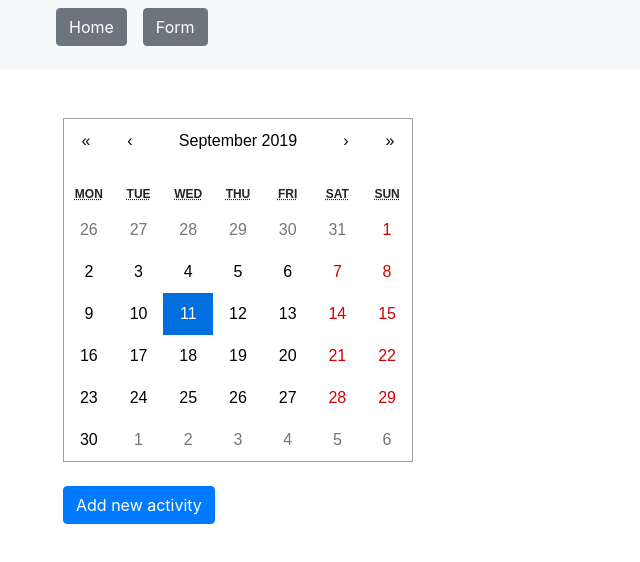
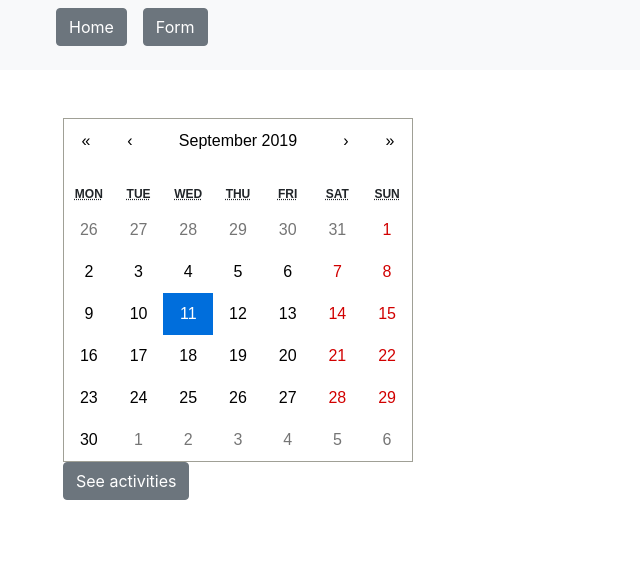
Before and after one commit to LolaEnBeta/WorkOutApp, a React (Create React App) app: page / in a window 1280 px wide. Shown: the top 562 px of the page, without its empty margins (0-640 px from the left). Built offline with nearby package versions, Linux system fonts and the light colour scheme.

Commit message:
Create a Link in CalendarPage that open new page

```diff
--- a/src/routers/CalendarPage.js
+++ b/src/routers/CalendarPage.js
@@ -1,5 +1,6 @@
 import React from 'react';
 import Calendar from 'react-calendar';
+import { Link } from "react-router-dom";
 
 class CalendarPage extends React.Component {
   constructor() {
@@ -12,7 +13,7 @@ class CalendarPage extends React.Component {
   render() {
     const onChange = date => {
       this.setState({
-          date: date
+        date: date,
       });
     }
 
@@ -20,11 +21,14 @@ class CalendarPage extends React.Component {
       <div className="container mt-5 ml-5">
         <Calendar
           onChange={onChange.bind(this)}
-              value={this.state.date}/>
-            <button
-              className="mt-4 btn btn-primary">
-              Add new activity
-            </button>
+          value={this.state.date}
+        />
+        <Link
+          className="btn btn-secondary mr-3"
+          to={"/day?day="}
+        >
+          See activities
+        </Link>
       </div>
     )
   }
```
Lines whose indentation alone changed are shown as unchanged.
